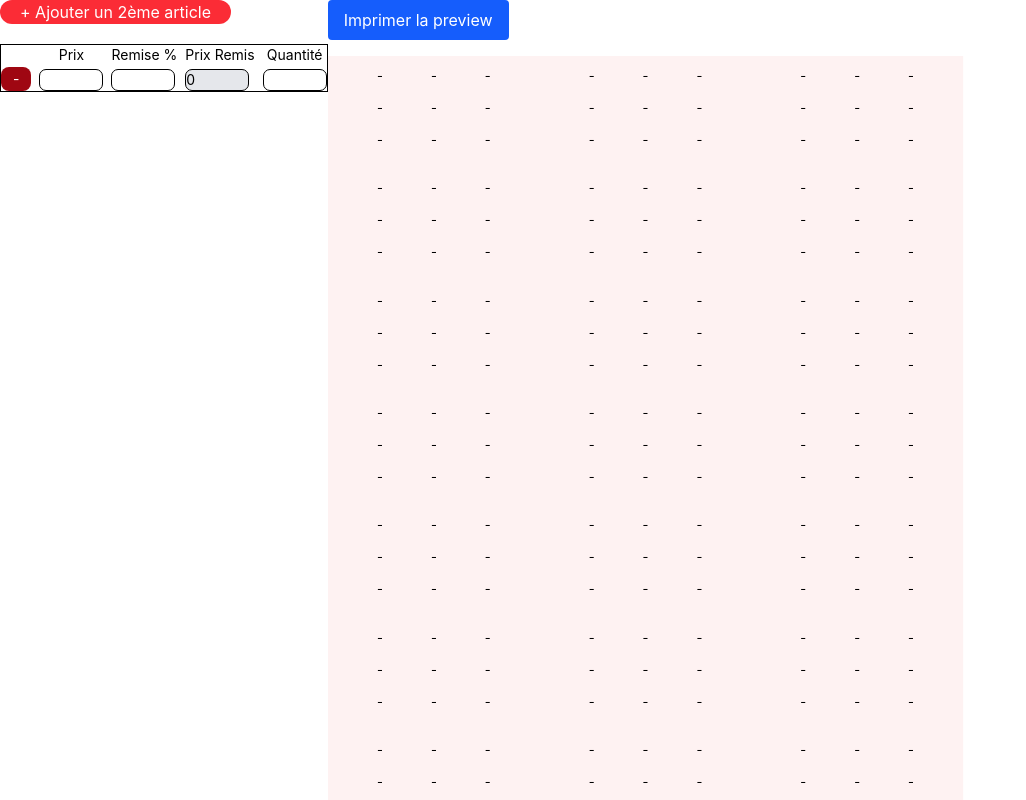
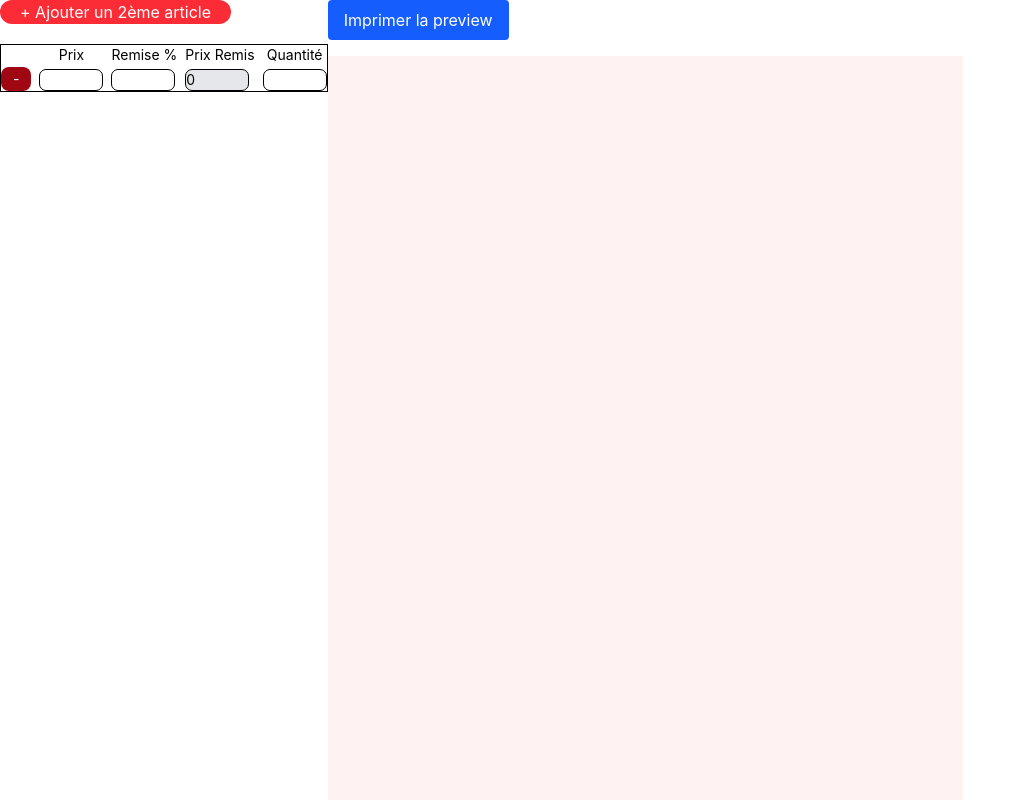
Before and after one commit to EmilPhOniX/Label-Builder, a React (Vite) app: page / in a window 1280 px wide. Shown: the top 800 px of the page, without its empty margins (0-1026 px from the left). Built offline with nearby package versions, Linux system fonts and the light colour scheme.

Commit message:
feat: implement de la preview dynamique et de la data structure

```diff
--- a/src/App.tsx
+++ b/src/App.tsx
@@ -1,11 +1,15 @@
+import { useState } from "react"
 import ArticleForm from "./components/ArticleForm"
 import Preview from "./components/Preview"
+import type { ArticleData } from "./dataStructure"
 
 export default function App() {
+  const [articles, setArticles] = useState<ArticleData[]>([{ id: 1, prix: '', remise: '', quantity: '' }])
+
   return (
     <div className="flex">
-      <ArticleForm />
-      <Preview />
+      <ArticleForm articles={articles} setArticles={setArticles} />
+      <Preview articles={articles} />
     </div>
   )
 }
--- a/src/components/Article.tsx
+++ b/src/components/Article.tsx
@@ -1,19 +1,17 @@
-import { useState } from "react"
-import { updateSheet } from "../updateSheet"
+import type { ArticleData } from "../dataStructure"
 
-export default function Article({ id, onDelete }: { id: number; onDelete: () => void }) {
-    const [prix, setPrix] = useState("")
-    const [remise, setRemise] = useState("")
+export default function Article({ article, onDelete, onUpdate }: { article: ArticleData; onDelete: () => void; onUpdate: (updated: ArticleData) => void }) {
+    const entryPrice = parseFloat(article.prix)
+    const price = entryPrice * 1.4
+    const discount = parseFloat(article.remise)
+    const discounted = isNaN(price) ? 0 : price - price * (isNaN(discount) ? 0 : discount) / 100
 
-    const entryPrice = parseFloat(prix)
-    const price = entryPrice * 1.4
-    const discount = parseFloat(remise)
-    const discounted = isNaN(price)
-        ? 0
-        : price - price * (isNaN(discount) ? 0 : discount) / 100
+    const handleChange = (field: keyof ArticleData, value: string) => {
+        onUpdate({ ...article, [field]: value })
+    }
 
     return (
-        <div id={`${id}`} className="flex flex-col sm:flex-row gap-2">
+        <div id={`article-${article.id}`} className="flex flex-col sm:flex-row gap-2">
             <button
                 type="button"
                 onClick={onDelete}
@@ -24,8 +22,8 @@ export default function Article({ id, onDelete }: { id: number; onDelete: () =>
             <div className="flex flex-col align-middle gap-1 justify-center text-center">
                 <label className="text-sm">Prix</label>
                 <input
-                    value={prix}
-                    onChange={(e) => setPrix(e.target.value)}
+                    value={article.prix}
+                    onChange={(e) => handleChange('prix', e.target.value)}
                     type="text"
                     className="text-sm w-16"
                 />
@@ -33,8 +31,8 @@ export default function Article({ id, onDelete }: { id: number; onDelete: () =>
             <div className="flex flex-col align-middle gap-1 justify-center text-center">
                 <label className="text-sm">Remise %</label>
                 <input
-                    value={remise}
-                    onChange={(e) => setRemise(e.target.value)}
+                    value={article.remise}
+                    onChange={(e) => handleChange('remise', e.target.value)}
                     type="text"
                     className="text-sm w-16"
                 />
@@ -50,7 +48,12 @@ export default function Article({ id, onDelete }: { id: number; onDelete: () =>
             </div>
             <div className="flex flex-col align-middle gap-1 justify-center text-center">
                 <label className="text-sm">Quantité</label>
-                <input onChange={() => updateSheet()} type="text" className="text-sm w-16" />
+                <input
+                    value={article.quantity}
+                    onChange={(e) => handleChange('quantity', e.target.value)}
+                    type="text"
+                    className="text-sm w-16"
+                />
             </div>
         </div>
     )
--- a/src/components/ArticleForm.tsx
+++ b/src/components/ArticleForm.tsx
@@ -1,15 +1,18 @@
-import { useState } from "react"
 import Article from "../components/Article"
+import type { ArticleData } from "../dataStructure";
 
-export default function ArticleForm() {
-    const [articles, setArticles] = useState([0])
+export default function ArticleForm({ articles, setArticles }: { articles: ArticleData[]; setArticles: (articles: ArticleData[]) => void }) {
 
     function addArticle() {
-        setArticles((prev) => [...prev, prev.length])
+        setArticles([...articles, { id: articles.length + 1, prix: '', remise: '', quantity: '' }])
     }
 
-    function deleteArticle(index: number) {
-        setArticles((prev) => prev.filter((_, i) => i !== index))
+    function deleteArticle(id: number) {
+        setArticles(articles.filter((a) => a.id !== id))
+    }
+
+    function updateArticle(id: number, updated: ArticleData) {
+        setArticles(articles.map((a) => a.id === id ? updated : a))
     }
 
     return (
@@ -26,8 +29,8 @@ export default function ArticleForm() {
                 className="border"
                 action=""
             >
-                {articles.map((_, index) => (
-                    <Article key={index} id={index} onDelete={() => deleteArticle(index)} />
+                {articles.map((article) => (
+                    <Article key={article.id} article={article} onDelete={() => deleteArticle(article.id)} onUpdate={(updated) => updateArticle(article.id, updated)} />
                 ))}
             </form>
         </div>
--- a/src/components/ArticleLabel.tsx
+++ b/src/components/ArticleLabel.tsx
@@ -1,9 +1,11 @@
-export default function ArticleLabel() {
+import type { ArticleLabelData } from "../dataStructure"
+
+export default function ArticleLabel({ prix, remise, discounted }: ArticleLabelData) {
     return (
         <div className="flex flex-col text-center gap-4">
-            <td id="basePriceCell">-</td>
-            <td id="remiseCell">-</td>
-            <td id="discountedPriceCell">-</td>
+            <div>{prix || ' '}</div>
+            <div>{remise || ' '}</div>
+            <div>{discounted || ' '}</div>
         </div>
     )
 }
--- a/src/components/Label.tsx
+++ b/src/components/Label.tsx
@@ -1,11 +1,16 @@
 import ArticleLabel from "./ArticleLabel"
+import type { ArticleLabelData } from "../dataStructure"
 
-export default function Label() {
+export default function Label({ data }: { data: ArticleLabelData[] }) {
+    const labels = [...data]
+    while (labels.length < 3) {
+        labels.push({ prix: '', remise: '', discounted: '' })
+    }
     return (
         <div className="flex justify-center gap-15 items-center self-center text-center p-2">
-            <ArticleLabel />
-            <ArticleLabel />
-            <ArticleLabel />
+            {labels.map((item, index) => (
+                <ArticleLabel key={index} {...item} />
+            ))}
         </div>
     )
 }
--- a/src/components/Preview.tsx
+++ b/src/components/Preview.tsx
@@ -1,8 +1,33 @@
 import Label from "./Label"
 
-// TODO Crée une préview de la page A4 avec les éléments ajoutés
+import type { ArticleData, ArticleLabelData } from "../dataStructure"
 
-export default function Preview() {
+export default function Preview({ articles }: { articles: ArticleData[] }) {
+    const allLabels: ArticleLabelData[][] = []
+
+    for (const article of articles) {
+        const entryPrice = parseFloat(article.prix)
+        const price = entryPrice * 1.4
+        const discount = parseFloat(article.remise)
+        const discounted = isNaN(price) ? 0 : price - price * (isNaN(discount) ? 0 : discount) / 100
+        const qty = parseInt(article.quantity) || 0
+
+        for (let i = 0; i < qty; i++) {
+            if (allLabels.length === 0 || allLabels[allLabels.length - 1].length === 3) {
+                allLabels.push([])
+            }
+            allLabels[allLabels.length - 1].push({
+                prix: price.toFixed(2),
+                remise: article.remise,
+                discounted: discounted.toFixed(2)
+            })
+        }
+    }
+
+    const numberOfLabels = allLabels.length
+    const rows = Math.min(8, Math.ceil(numberOfLabels / 3))
+    const cols = 3
+
     const handlePrint = () => {
         window.print()
     }
@@ -23,17 +48,21 @@ export default function Preview() {
                 <div className="preview-sheet bg-red-50">
                     <table className="fiche w-full h-full border-collapse" style={{ minHeight: '100%' }}>
                         <tbody>
-                            {Array.from({ length: 8 }, (_, rowIndex) => (
+                            {Array.from({ length: rows }, (_, rowIndex) => (
                                 <tr key={rowIndex}>
-                                    {Array.from({ length: 3 }, (_, colIndex) => (
-                                        <td
-                                            key={colIndex}
-                                            className="p-1 align-top"
-                                            style={{ width: '33.333%', height: '12.5%' }}
-                                        >
-                                            <Label />
-                                        </td>
-                                    ))}
+                                    {Array.from({ length: cols }, (_, colIndex) => {
+                                        const labelIndex = rowIndex * cols + colIndex
+                                        const data = labelIndex < numberOfLabels ? allLabels[labelIndex] : []
+                                        return (
+                                            <td
+                                                key={colIndex}
+                                                className="p-1 align-top"
+                                                style={{ width: '33.333%', height: `${100 / rows}%` }}
+                                            >
+                                                <Label data={data} />
+                                            </td>
+                                        )
+                                    })}
                                 </tr>
                             ))}
                         </tbody>
--- /dev/null
+++ b/src/dataStructure.ts
@@ -0,0 +1,12 @@
+export type ArticleData = {
+    id: number
+    prix: string
+    remise: string
+    quantity: string
+}
+
+export type ArticleLabelData = {
+    prix: string
+    remise: string
+    discounted: string
+}
```
